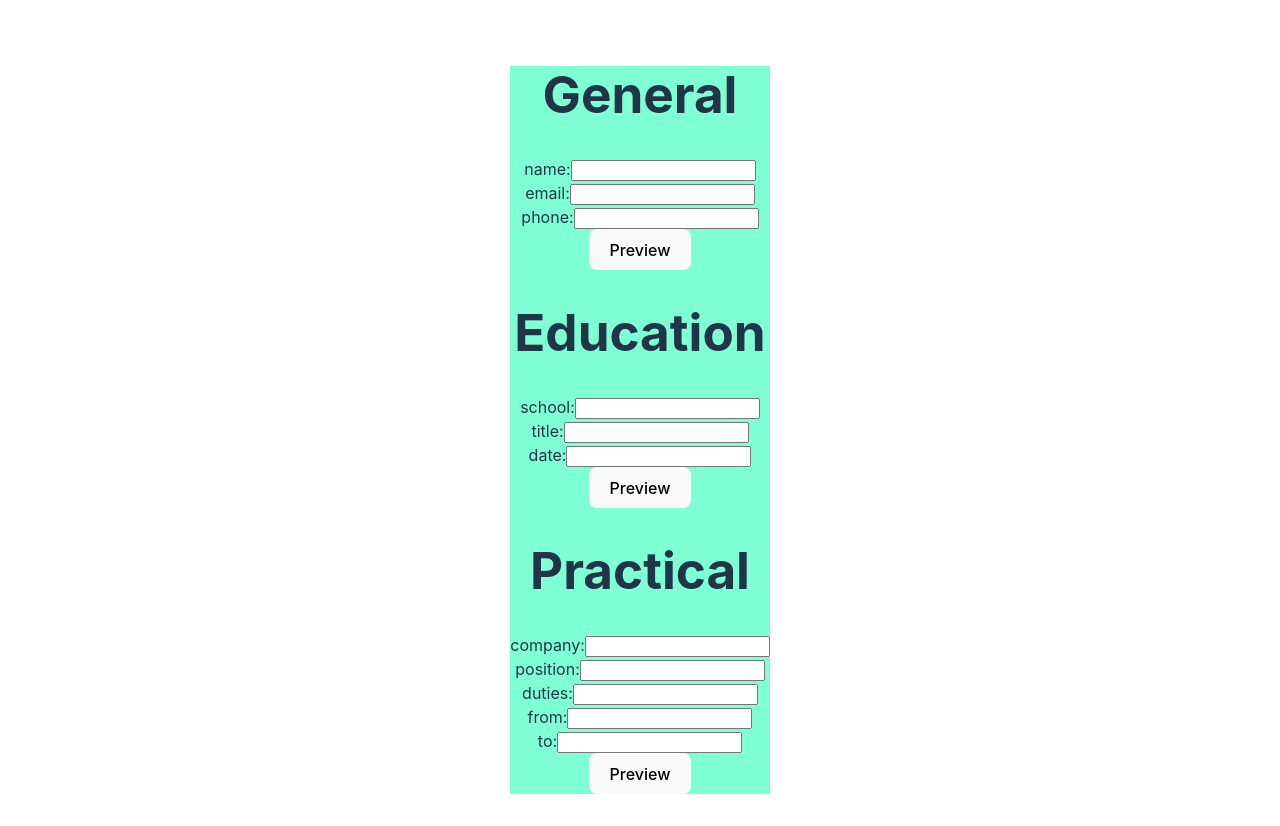
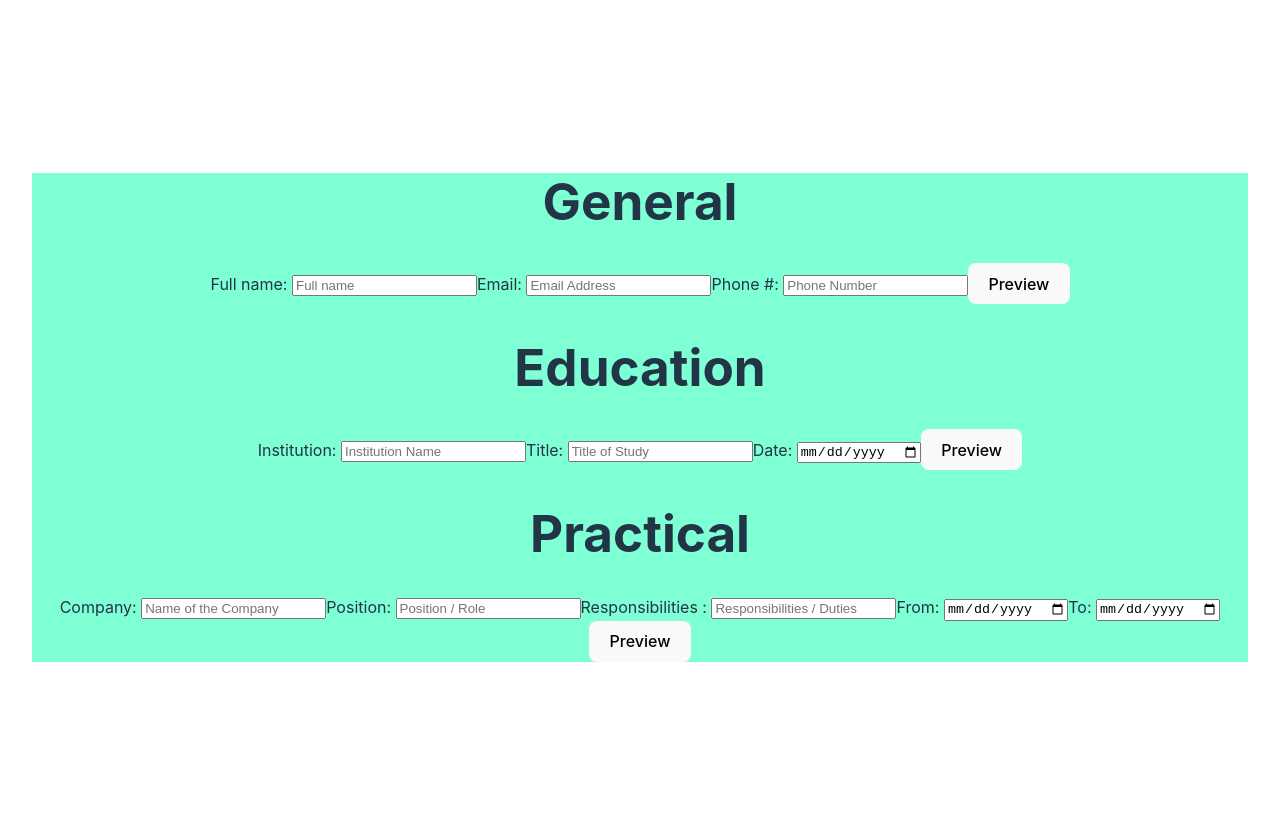
Before and after one commit to Ghaden-xii/Cv-App, a React (Vite) app: page / in a window 1280 px wide. After the commit the page ends 800 px from the top, so only its background shows below. Built offline with nearby package versions, Linux system fonts and the light colour scheme.

Commit message:
Building inputs object, modifying functionality

```diff
--- a/src/CvForm.jsx
+++ b/src/CvForm.jsx
@@ -6,66 +6,155 @@ import { useState } from "react";
 export default function CvForm() {
 
     const [ generalInf, setGeneralInf ] = useState({
-        name: '',
-        email: '',
-        phone: '',
+        name: "",
+        mail: "",
+        phone: "",
         show: false,
     });
 
     const [ educationInf, setEducationInf ] = useState({
-        school: '',
-        title: '',
-        date: '',
+        school: "",
+        title: "",
+        date: undefined,
         show: false,
     });
 
     const [ practicalInf, setPracticalInf ] = useState({
-        company: '',
-        position: '',
-        duties: '',
-        from: '',
-        to: '',
+        company: "",
+        position: "",
+        duties: "",
+        from: undefined,
+        to: undefined,
         show: false,
     });
 
+    const inputs = [
+            [
+                {
+                    id: 1,
+                    name: "name",
+                    type: "text",
+                    placeholder: "Full name",
+                    label: "Full name: ",
+                },
+                {
+                    id: 2,
+                    name: "mail",
+                    type: "email",
+                    placeholder: "Email Address",
+                    label: "Email: ",
+                },
+                {
+                    id: 3,
+                    name: "phone",
+                    type: "number",
+                    placeholder: "Phone Number",
+                    label: "Phone #: ",
+                },
+            ],
+            [
+                {
+                    id: 4,
+                    name: "school",
+                    type: "text",
+                    placeholder: "Institution Name",
+                    label: "Institution: ",
+                },
+                {
+                    id: 5,
+                    name: "title",
+                    type: "text",
+                    placeholder: "Title of Study",
+                    label: "Title: ",
+                },
+                {
+                    id: 6,
+                    name: "date",
+                    type: "date",
+                    placeholder: "Date",
+                    label: "Date: ",
+                },
+            ],
+            [
+                {
+                    id: 7,
+                    name: "company",
+                    type: "text",
+                    placeholder: "Name of the Company",
+                    label: "Company: ",
+                },
+                {
+                    id: 8,
+                    name: "position",
+                    type: "text",
+                    placeholder: "Position / Role",
+                    label: "Position: ",
+                },
+                {
+                    id: 9,
+                    name: "duties",
+                    type: "text",
+                    placeholder: "Responsibilities / Duties",
+                    label: "Responsibilities : ",
+                },
+                {
+                    id: 10,
+                    name: "from",
+                    type: "date",
+                    placeholder: "When did you started...",
+                    label: "From: ",
+                },
+                {
+                    id: 11,
+                    name: "to",
+                    type: "date",
+                    placeholder: "When did you finish...",
+                    label: "To: ",
+                },
+            ],
+        ]
+
     const handleInput = ( e ) => {
-        const {id, value} = e.target;
+        console.log(e.target);
 
-        if (Object.hasOwn(generalInf, id)) {
-            setGeneralInf( (prevState) => ({...prevState, [id]: value}))
+        const {id, value, name} = e.target;
+
+        if ( 0 < id && id <= 3) {
+            setGeneralInf((prevState) => ({ ...prevState, [name]: value}));
         }
 
-        else if (Object.hasOwn(educationInf, id)) {
-            setEducationInf( (prevState) => ({...prevState, [id]: value}))
+        if ( 3 < id && id <= 6) {
+            setEducationInf((prevState) => ({ ...prevState, [name]: value}));
         }
 
-        else if (Object.hasOwn(practicalInf, id)) {
-            setPracticalInf( (prevState) => ({...prevState, [id]: value}))
+        if ( 6 < id && id <= 11) {
+            setPracticalInf((prevState) => ({ ...prevState, [name]: value}));
         }
+        console.log(generalInf,educationInf,practicalInf);
     }
 
     return(
         <>
-            <form action="" method="">
+            <form >
               <CvSection title='General'
-                data={generalInf}
+                fields={inputs[0]}
+                values={generalInf}
                 handleInput={handleInput}
                 handleShow={setGeneralInf} />
 
               <CvSection title='Education'
-                data={educationInf}
+                fields={inputs[1]}
+                values={educationInf}
                 handleInput={handleInput}
                 handleShow={setEducationInf} />
 
               <CvSection title='Practical'
-              data={practicalInf}
-              handleInput={handleInput}
-              handleShow={setGeneralInf} />
+                fields={inputs[2]}
+                values={practicalInf}
+                handleInput={handleInput}
+                handleShow={setGeneralInf} />
             </form>
 
-            <Preview title='General' respData={generalInf} />
-            <Preview title='Education' respData={educationInf} />
-            <Preview title='Practical' respData={practicalInf} />
         </>
     )
 }
--- a/src/CvSection.jsx
+++ b/src/CvSection.jsx
@@ -1,56 +1,33 @@
+/* eslint-disable react/prop-types */
 import React, { useState } from "react";
 import Preview from "./Preview";
 
-export default function CvSection({
-      title='',
-      data={},
-      handleInput,
-      handleShow,
-    }) {
+export default function CvSection( props ) {
 
-    const labels = Object.keys(data);
-    const inputValue = Object.values(data);
-
-    const handleSubmit = (e) => {
-
-        if (!data.show) {
-            handleShow((prevState) => ({...prevState, show: true}));
-        } else {
-            handleShow((prevState) => ({...prevState, show: false}));
-        }
-
-        e.preventDefault();
-    }
+    const {fields, values} = props;
 
     return(
         <>
 
-          <h1 className="title">{title}</h1>
-          {labels.map(( label, index ) => {
+        <h1 className="title">{props.title}</h1>
+        {
+            fields.map(( data, index ) => {
 
-            // stop map from rendering input for show
-            if (label === 'show') {
-                return
-            }
+                return (
 
-            return(
-                <div key={index}>
-                <label htmlFor={label}>
-                    {label}:
-                    <input
-                        id={label}
-                        onChange={handleInput}
-                        className="data"
-                        value={inputValue[index]}>
-                    </input>
-                </label>
-                </div>
-            )
-          })}
-          <button
-            type=""
-            onClick={handleSubmit}>
-                Preview</button>
+                    <label key={index} htmlFor={data.name}>{data.label}
+                        <input id={data.id}
+                        name={data.name}
+                        type={data.type}
+                        placeholder={data.placeholder}
+                        value={values[data.name]}
+                        onChange={props.handleInput}/>
+                    </label>
+                )
+            })
+        }
+        <button type="" onClick={props.handleShow}>Preview</button>
+
         </>
     )
 }
```
